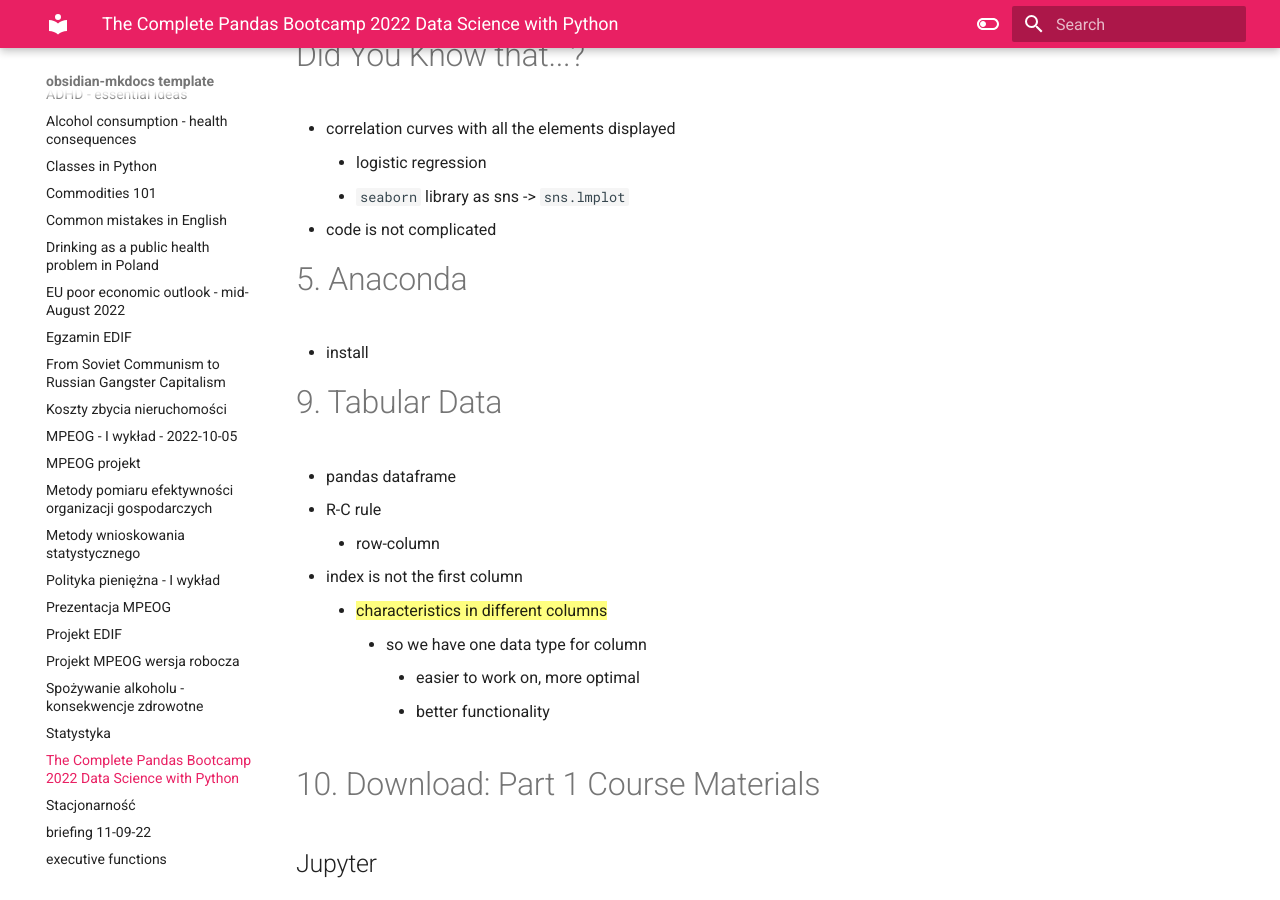
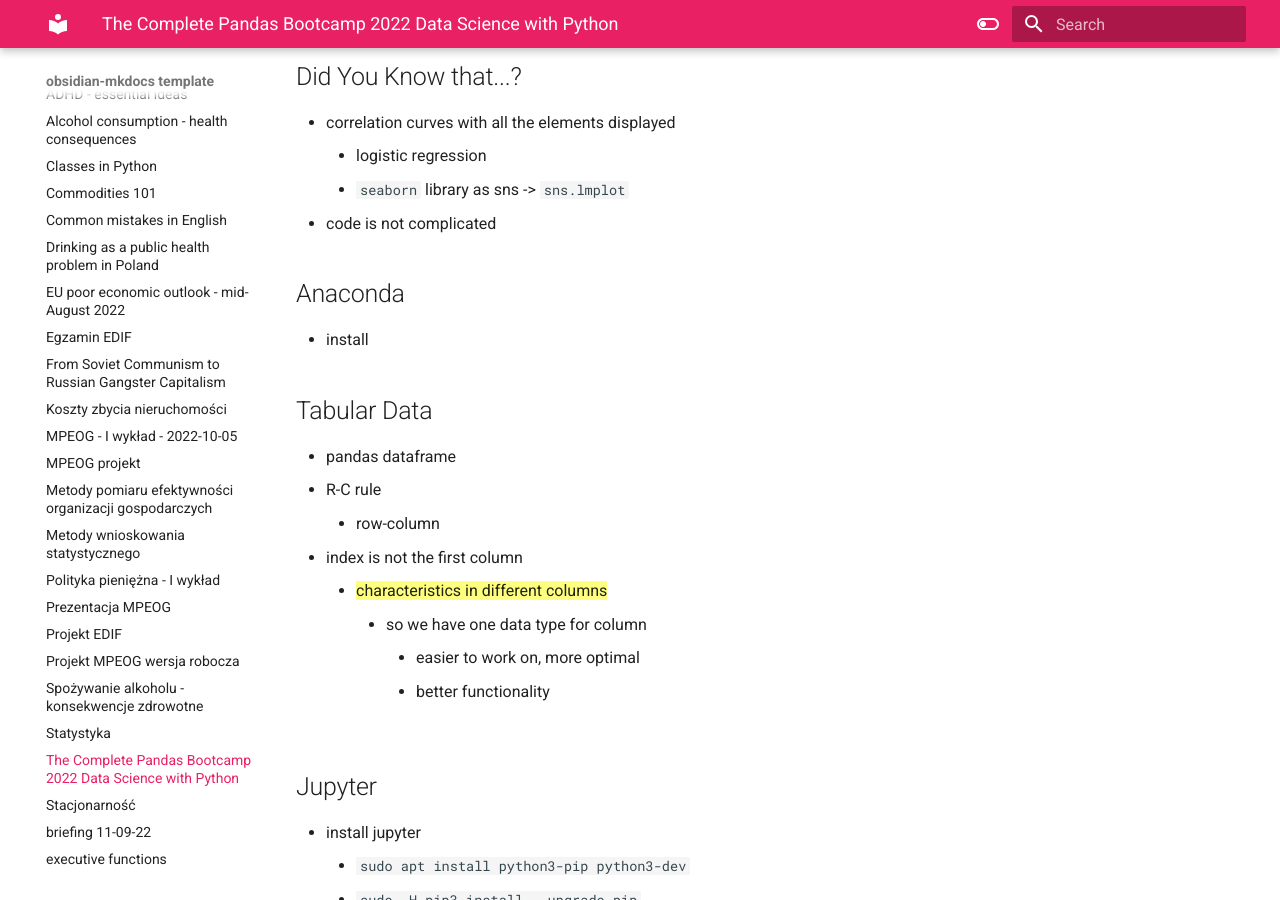
Before and after one commit to seszele64/obsidian-notes, an MkDocs documentation site: the page built from docs/The Complete Pandas Bootcamp 2022 Data Science with Python.md, in a window 1280 px wide and 900 px high, scrolled down 726 px. Built offline with MkDocs 1.6.1 and Material for MkDocs 9.7.7, drawn with Linux system fonts in a browser that asks for light colours; comment, search, counter and statistics services are not loaded.

Commit message:
[PUBLISHER] Merge #65

```diff
--- a/docs/The Complete Pandas Bootcamp 2022 Data Science with Python.md
+++ b/docs/The Complete Pandas Bootcamp 2022 Data Science with Python.md
@@ -32,16 +32,16 @@
 # Tips: How to Get the Most Out of This Course
 - read Q&A
 
-# Did You Know that...?
+## Did You Know that...?
 - correlation curves with all the elements displayed
 	- logistic regression
 	- `seaborn` library as sns -> `sns.lmplot`
 - code is not complicated
 
-# 5. Anaconda
+## Anaconda
 - install
 
-# 9. Tabular Data
+## Tabular Data
 - pandas dataframe
 - R-C rule
 	- row-column
@@ -51,8 +51,6 @@
 		- so we have one data type for column
 			- easier to work on, more optimal
 			- better functionality
-
-# 10. Download: Part 1 Course Materials
 
 
 ## Jupyter
```
Also changed, not shown: other parts of docs/The Complete Pandas Bootcamp 2022 Data Science with Python.md (+1 -1 lines).
